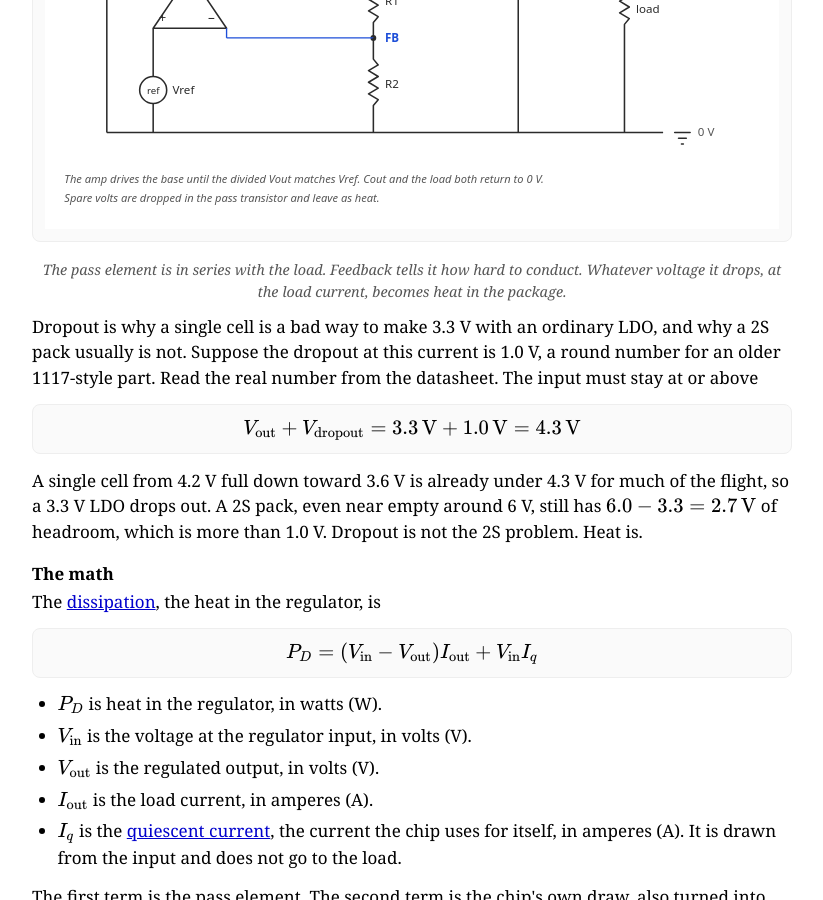
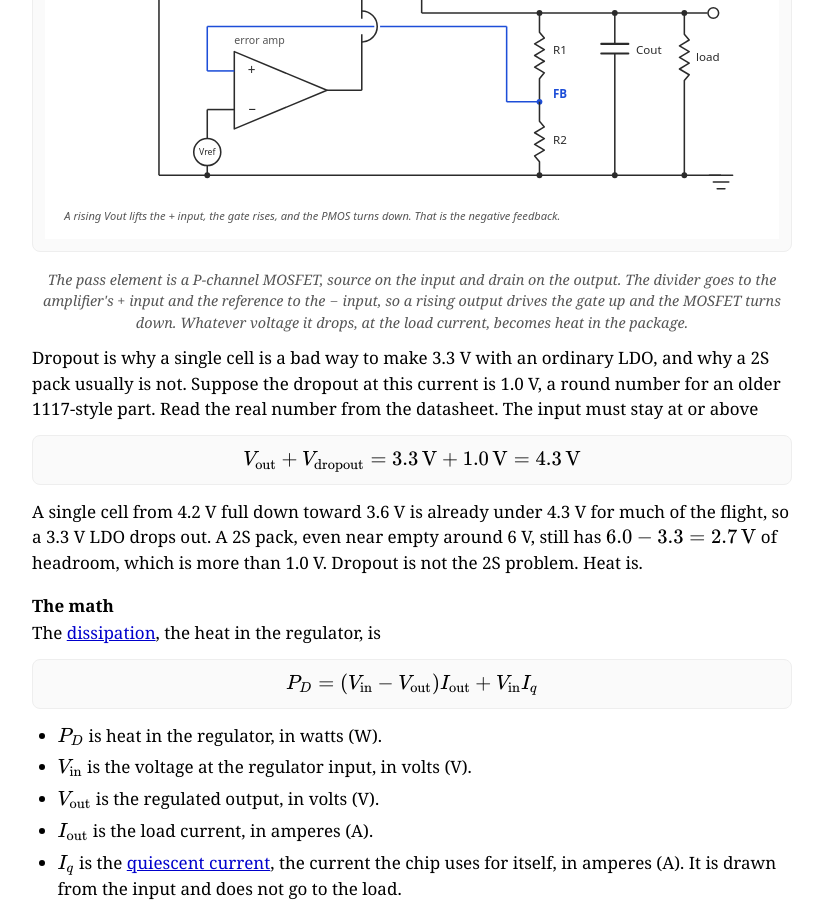
Before and after one commit to ty-tkachenko/lectures, a Jekyll site: the page built from ee/05-power-conversion/index.md, in a window 1280 px wide and 900 px high, scrolled down 2274 px. Shown: the whole window, without its empty margins (228-1051 px from the left). Built offline with Jekyll 4.4.1, drawn with Linux system fonts in a browser that asks for light colours; some of the changed text lies outside the part shown.

Commit message:
Redraw the LDO as a PMOS regulator and the buck ripple as capacitive.
The pass element is a P-channel MOSFET with the source on Vin, the drain on Vout, and feedback on the amplifier's plus input, matching the module's 0.3 V dropout. The output waveform crests where the inductor current crosses its average on the way down.

Co-authored-by: Tymur Tkachenko <ty-tkachenko@users.noreply.github.com>

```diff
--- a/ee/05-power-conversion/index.md
+++ b/ee/05-power-conversion/index.md
@@ -66,9 +66,9 @@ A linear regulator is a controlled resistor in series with the load. The series
 
 An [LDO]({{ '/glossary/#ldo' | relative_url }}), a low-dropout regulator, is a linear regulator that can still do this when the input is only a little above the output. That "little" is the [dropout voltage]({{ '/glossary/#dropout' | relative_url }}). If the pack falls closer than that, the output sags and the part is no longer regulating.
 
-![Diagram of a linear regulator. A pass element sits between Vin and Vout. An error amplifier compares a feedback divider with a reference and drives the pass element. The load returns to 0 V. Heat is the voltage dropped in the pass element times the load current.](img/ldo-pass.svg){: .figure}
+![Diagram of an LDO. A P-channel MOSFET has its source on Vin and its drain on Vout. The error amplifier output drives the gate. The feedback divider goes to the plus input and the reference to the minus input. Cin, Cout, and the load return to one ground rail. Heat is the voltage the MOSFET drops times the load current.](img/ldo-pass.svg){: .figure}
 
-*The pass element is in series with the load. Feedback tells it how hard to conduct. Whatever voltage it drops, at the load current, becomes heat in the package.*
+*The pass element is a P-channel MOSFET, source on the input and drain on the output. The divider goes to the amplifier's + input and the reference to the − input, so a rising output drives the gate up and the MOSFET turns down. Whatever voltage it drops, at the load current, becomes heat in the package.*
 
 Dropout is why a single cell is a bad way to make 3.3 V with an ordinary LDO, and why a 2S pack usually is not. Suppose the dropout at this current is 1.0 V, a round number for an older 1117-style part. Read the real number from the datasheet. The input must stay at or above
 
@@ -259,9 +259,9 @@ $$
 
 The valley is still positive, so the assumption holds.
 
-![Three aligned traces. The switch node is a square wave. The inductor current is a triangle labeled delta I from valley to peak. The output voltage shows a much smaller ripple. A note says a long scope ground lead can fake a bigger spike, and that a valley of zero means discontinuous conduction.](img/ripple-wave.svg){: .figure}
+![Three aligned traces at 50 percent duty. The switch node is a square wave. The inductor current is a triangle about a dashed average, with delta I marked beside the trace. The output is the capacitive ripple: a parabola that crests where the inductor current crosses its average on the way down. A note says a long scope ground lead can fake a bigger spike, and that a valley of zero means discontinuous conduction.](img/ripple-wave.svg){: .figure}
 
-*Switch node, inductor current, and the much smaller output ripple, drawn for continuous conduction. Delta I is the height of the current triangle.*
+*Switch node, inductor current, and the capacitive output ripple, drawn for continuous conduction. The output crests a quarter cycle after the current peak, where the current crosses its average on the way down.*
 
 If the valley would have to go negative, the current hits zero and waits. That is [discontinuous conduction]({{ '/glossary/#dcm' | relative_url }}). The triangle formula still tells you that you have left continuous conduction. It does not draw the real shape anymore. The widget switches to the discontinuous shape when $$\Delta I_L / 2 > I_{\mathrm{out}}$$.
 
```
Also changed, not shown: ee/05-power-conversion/img/ldo-pass.svg, ee/05-power-conversion/img/ripple-wave.svg.
